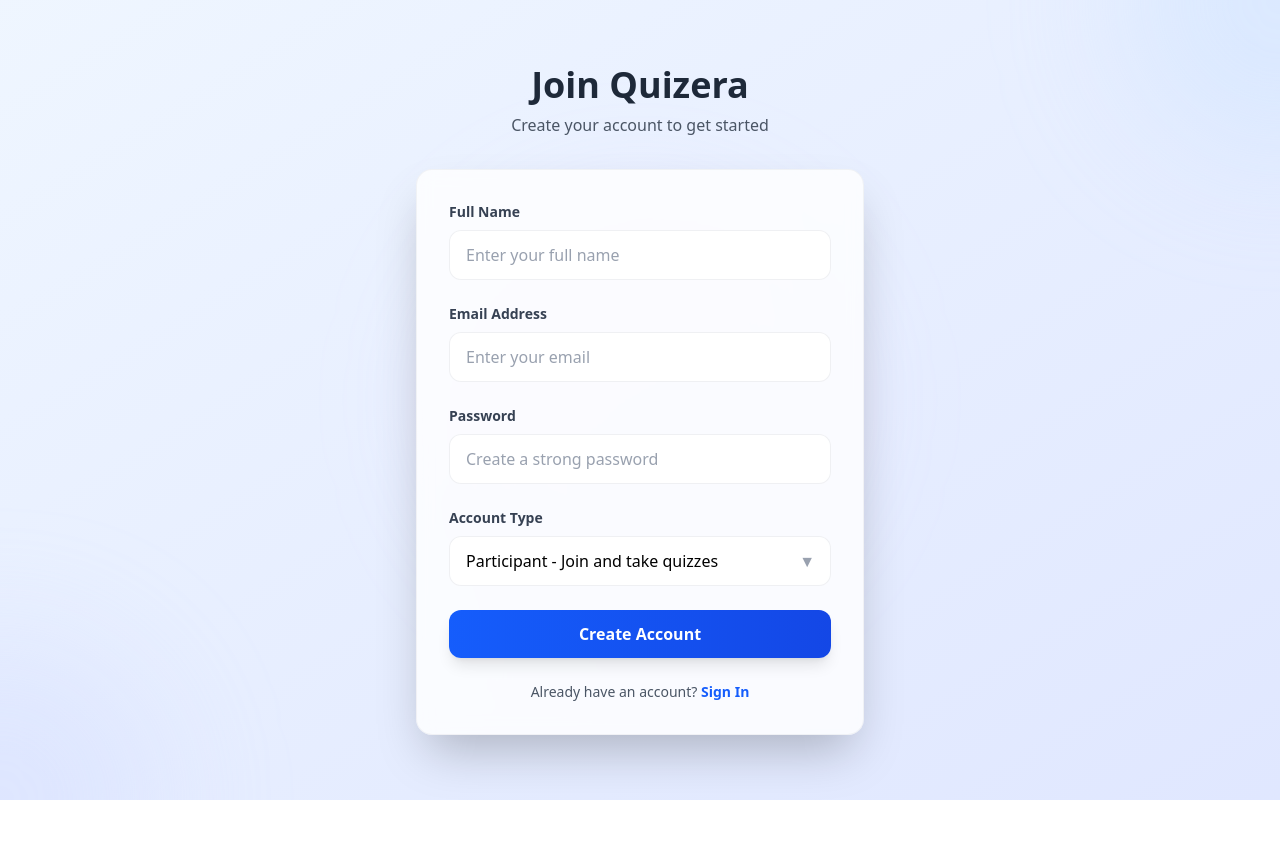
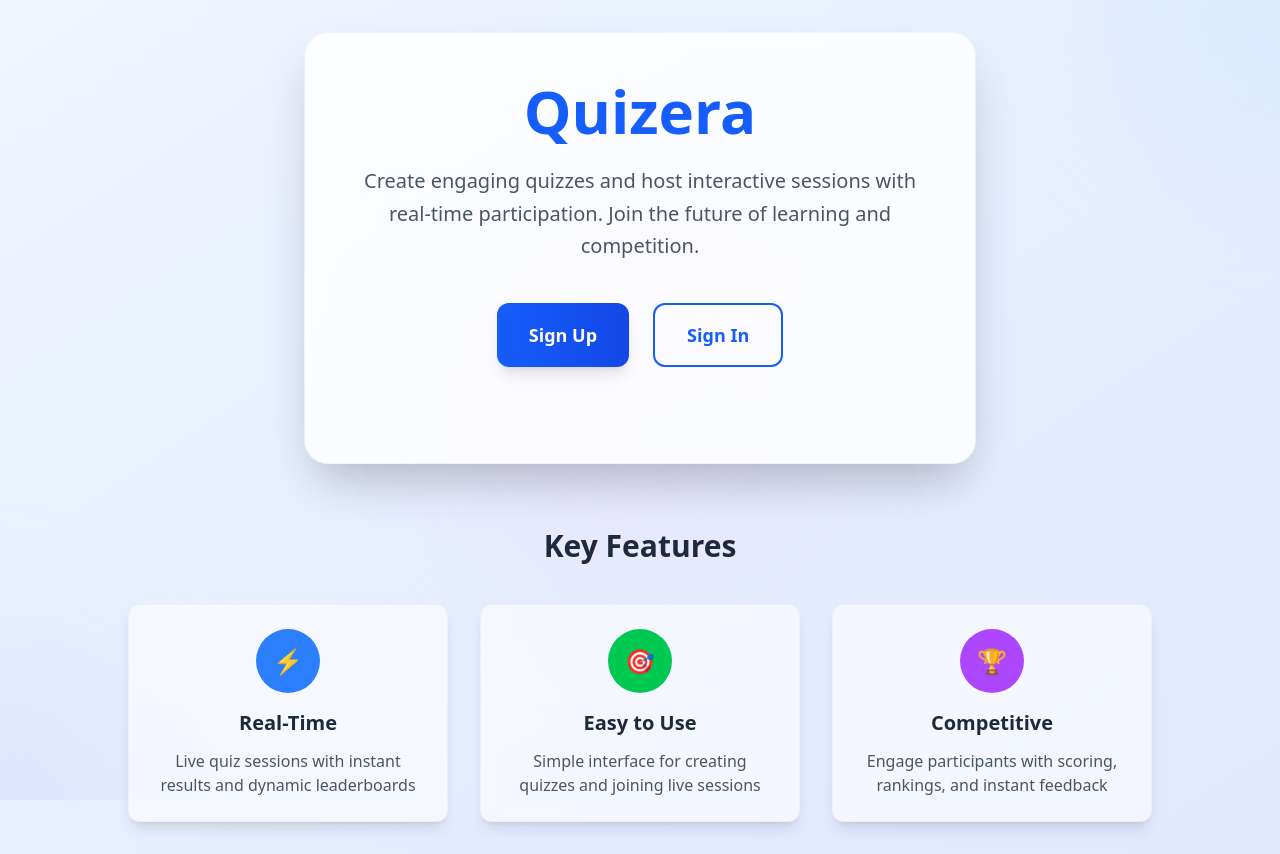
Before and after one commit to Gokulrx100/Quizera-Quiz-App, a React (Vite) app in the folder quiz-app/: page / in a window 1280 px wide. Before the commit this address led to /signup. Before the commit the page ends 800 px from the top, so only its background shows below. Built offline with nearby package versions, Linux system fonts and the light colour scheme.

Commit message:
Added a Landing Page

```diff
--- a/quiz-app/src/App.jsx
+++ b/quiz-app/src/App.jsx
@@ -8,6 +8,7 @@
 import ErrorPage from "./pages/ErrorPage";
 import JoinQuiz from "./pages/JoinQuiz";
 import AdminRoom from "./pages/adminRoom";
+import Landing from './pages/LandingPage';
 import { SocketProvider } from "./Contexts/SocketContext";
 import ProtectedRoute from "./components/ProtectedRoute";
 
@@ -23,7 +24,7 @@
   return (
     <BrowserRouter>
       <Routes>
-        <Route path="/" element={<Navigate to="/signup" />} />
+        <Route path="/" element={<Landing />} />
         <Route path="/signup" element={<Signup />} />
         <Route path="/signin" element={<Signin />} />
 
--- a/quiz-app/src/components/AdminRoom/QuestionSection.jsx
+++ b/quiz-app/src/components/AdminRoom/QuestionSection.jsx
@@ -1,8 +1,8 @@
 import React from "react";
-import Leaderboard from "./Leaderboard";
+import Leaderboard from "../Common/Leaderboard";
 import QuestionCard from "./QuestionCard";
 
-const QuestionSection = ({
+const QuestionsSection = ({
   leaderboard,
   questions,
   currentIndex,
@@ -12,7 +12,11 @@
     <h3 className="text-lg font-semibold mb-4">Questions</h3>
 
     {leaderboard.length > 0 ? (
-      <Leaderboard leaderboard={leaderboard} />
+      <Leaderboard
+        leaderboard={leaderboard}
+        title="Final Leaderboard"
+        maxWidth={false}
+      />
     ) : (
       <div className="space-y-4">
         {questions.map((q, idx) => (
@@ -39,4 +43,4 @@
   </div>
 );
 
-export default QuestionSection;
+export default QuestionsSection;
--- a/quiz-app/src/components/AdminRoom/Leaderboard.jsx
+++ b/quiz-app/src/components/Common/Leaderboard.jsx
@@ -1,13 +1,17 @@
 import React from "react";
 
-const Leaderboard = ({ leaderboard }) => (
-  <div className="bg-white/80 backdrop-blur-sm rounded-xl p-6 shadow-lg border border-gray-200/50">
+const Leaderboard = ({
+  leaderboard,
+  title = "Final Leaderboard",
+  maxWidth = false
+}) => (
+  <div className={`bg-white/80 backdrop-blur-sm rounded-xl p-6 shadow-lg border border-gray-200/50 ${maxWidth ? 'w-full max-w-2xl' : ''}`}>
     <div className="flex items-center gap-2 mb-4">
       <div className="w-8 h-8 rounded-full bg-yellow-500 text-white text-sm font-bold flex items-center justify-center">
         🏆
       </div>
       <h3 className="text-xl font-bold text-gray-800">
-        Final Leaderboard
+        {title}
       </h3>
     </div>
 
--- a/quiz-app/src/components/UserRoom/UserLeaderboard.jsx
+++ /dev/null
@@ -1,61 +0,0 @@
-import React from "react";
-
-const UserLeaderboard = ({ leaderboard }) => (
-  <div className="bg-white/80 backdrop-blur-sm rounded-xl p-6 shadow-lg border border-gray-200/50 w-full max-w-2xl">
-    <div className="flex items-center gap-2 mb-4">
-      <div className="w-8 h-8 rounded-full bg-yellow-500 text-white text-sm font-bold flex items-center justify-center">
-        🏆
-      </div>
-      <h3 className="text-xl font-bold text-gray-800">Final Results</h3>
-    </div>
-
-    <div className="space-y-2">
-      {leaderboard
-        .sort((a, b) => b.score - a.score)
-        .map((entry, idx) => (
-          <div
-            key={entry.userId}
-            className={`
-              flex items-center justify-between p-3 rounded-lg transition-all duration-200
-              ${
-                idx === 0
-                  ? "bg-gradient-to-r from-yellow-100 to-yellow-200 border border-yellow-300"
-                  : idx === 1
-                  ? "bg-gradient-to-r from-gray-100 to-gray-200 border border-gray-300"
-                  : idx === 2
-                  ? "bg-gradient-to-r from-orange-100 to-orange-200 border border-orange-300"
-                  : "bg-gray-50 border border-gray-200"
-              }
-            `}
-          >
-            <div className="flex items-center gap-3">
-              <div
-                className={`
-                  w-6 h-6 rounded-full flex items-center justify-center text-sm font-bold
-                  ${
-                    idx === 0
-                      ? "bg-yellow-500 text-white"
-                      : idx === 1
-                      ? "bg-gray-500 text-white"
-                      : idx === 2
-                      ? "bg-orange-500 text-white"
-                      : "bg-blue-500 text-white"
-                  }
-                `}
-              >
-                {idx + 1}
-              </div>
-              <span className="font-medium text-gray-800">
-                {entry.name}
-              </span>
-            </div>
-            <span className="font-bold text-gray-700">
-              {entry.score} pts
-            </span>
-          </div>
-        ))}
-    </div>
-  </div>
-);
-
-export default UserLeaderboard;
--- /dev/null
+++ b/quiz-app/src/pages/LandingPage.jsx
@@ -0,0 +1,85 @@
+import React from "react";
+import { useNavigate } from "react-router";
+
+const Landing = () => {
+  const navigate = useNavigate();
+
+  return (
+    <div className="min-h-screen bg-gradient-to-br from-blue-50 to-indigo-100">
+
+      <div className="absolute inset-0 overflow-hidden">
+        <div className="absolute -top-40 -right-40 w-80 h-80 rounded-full bg-blue-200/30 blur-3xl"></div>
+        <div className="absolute -bottom-40 -left-40 w-80 h-80 rounded-full bg-indigo-200/30 blur-3xl"></div>
+        <div className="absolute top-1/2 left-1/2 transform -translate-x-1/2 -translate-y-1/2 w-96 h-96 rounded-full bg-purple-200/20 blur-3xl"></div>
+      </div>
+
+      <div className="relative z-10 flex flex-col items-center justify-center min-h-screen p-8">
+
+        <div className="bg-white/80 backdrop-blur-sm rounded-3xl p-12 shadow-2xl border border-gray-200/50 w-full max-w-2xl text-center">
+
+          <h1 className="text-6xl font-bold text-gray-800 mb-6">
+            <span className="text-blue-600">Quizera</span>
+          </h1>
+
+          <p className="text-xl text-gray-600 mb-10 leading-relaxed">
+            Create engaging quizzes and host interactive sessions with real-time participation.
+            Join the future of learning and competition.
+          </p>
+
+          <div className="flex gap-6 justify-center mb-12">
+            <button
+              onClick={() => navigate("/signup")}
+              className="bg-gradient-to-r from-blue-600 to-blue-700 text-white px-8 py-4 rounded-xl hover:from-blue-700 hover:to-blue-800 transition-all duration-200 shadow-lg hover:shadow-xl transform hover:scale-105 font-semibold text-lg"
+            >
+              Sign Up
+            </button>
+            <button
+              onClick={() => navigate("/signin")}
+              className="border-2 border-blue-600 text-blue-600 px-8 py-4 rounded-xl hover:bg-blue-50 transition-all duration-200 font-semibold text-lg"
+            >
+              Sign In
+            </button>
+          </div>
+
+        </div>
+
+        <div className="mt-16 w-full max-w-5xl">
+          <h2 className="text-3xl font-bold text-gray-800 text-center mb-10">
+            Key Features
+          </h2>
+
+          <div className="grid md:grid-cols-3 gap-8">
+
+            <div className="bg-white/60 backdrop-blur-sm rounded-xl p-6 text-center border border-gray-200/50 shadow-lg hover:shadow-xl transition-all duration-300 hover:scale-105">
+              <div className="w-16 h-16 mx-auto mb-4 bg-blue-500 rounded-full flex items-center justify-center">
+                <span className="text-white text-2xl">⚡</span>
+              </div>
+              <h4 className="text-xl font-semibold text-gray-800 mb-3">Real-Time</h4>
+              <p className="text-gray-600">Live quiz sessions with instant results and dynamic leaderboards</p>
+            </div>
+
+            <div className="bg-white/60 backdrop-blur-sm rounded-xl p-6 text-center border border-gray-200/50 shadow-lg hover:shadow-xl transition-all duration-300 hover:scale-105">
+              <div className="w-16 h-16 mx-auto mb-4 bg-green-500 rounded-full flex items-center justify-center">
+                <span className="text-white text-2xl">🎯</span>
+              </div>
+              <h4 className="text-xl font-semibold text-gray-800 mb-3">Easy to Use</h4>
+              <p className="text-gray-600">Simple interface for creating quizzes and joining live sessions</p>
+            </div>
+
+            <div className="bg-white/60 backdrop-blur-sm rounded-xl p-6 text-center border border-gray-200/50 shadow-lg hover:shadow-xl transition-all duration-300 hover:scale-105">
+              <div className="w-16 h-16 mx-auto mb-4 bg-purple-500 rounded-full flex items-center justify-center">
+                <span className="text-white text-2xl">🏆</span>
+              </div>
+              <h4 className="text-xl font-semibold text-gray-800 mb-3">Competitive</h4>
+              <p className="text-gray-600">Engage participants with scoring, rankings, and instant feedback</p>
+            </div>
+
+          </div>
+        </div>
+
+      </div>
+    </div>
+  );
+};
+
+export default Landing;
--- a/quiz-app/src/pages/UserRoom.jsx
+++ b/quiz-app/src/pages/UserRoom.jsx
@@ -4,7 +4,7 @@
 import RoomHeader from "../components/UserRoom/RoomHeader";
 import QuizTimer from "../components/UserRoom/QuizTimer";
 import QuestionCard from "../components/UserRoom/QuestionCard";
-import UserLeaderboard from "../components/UserRoom/UserLeaderboard";
+import Leaderboard from "../components/Common/Leaderboard";
 import { useSocket } from "../Contexts/SocketContext";
 
 const UserRoom = () => {
@@ -148,7 +148,11 @@
         <RoomHeader roomCode={roomCode} message={message} score={score} />
 
         {leaderboard.length > 0 ? (
-          <UserLeaderboard leaderboard={leaderboard} />
+          <Leaderboard
+            leaderboard={leaderboard}
+            title="Final Results"
+            maxWidth={true}
+          />
         ) : (
           <>
             {currentQuestion && (
```
